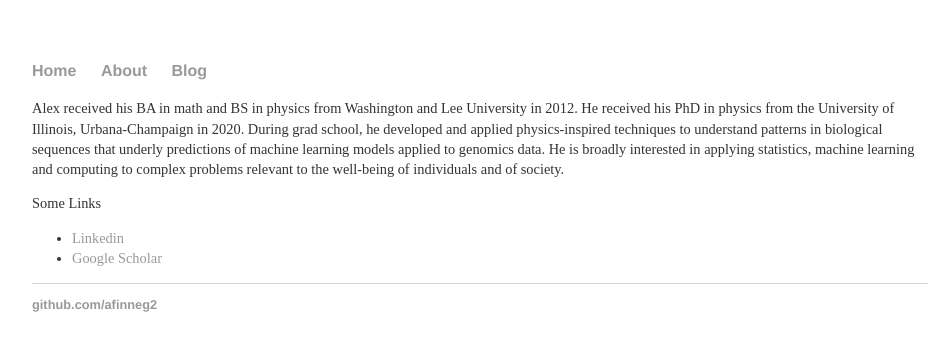
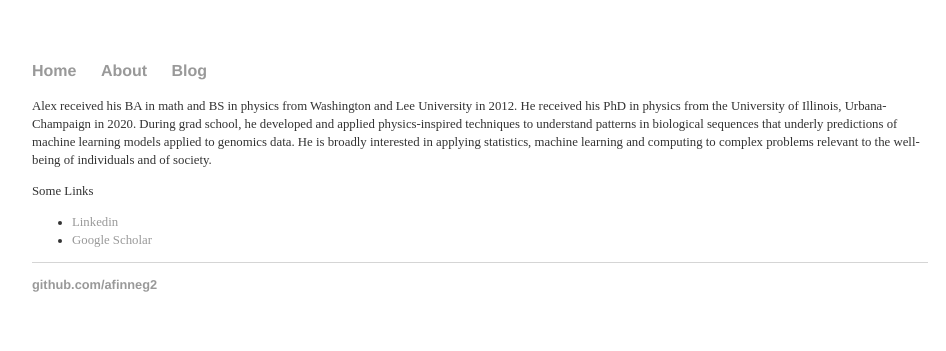
Before and after one commit to afinneg2/afinneg2.github.io, a Jekyll site: the page built from about/index.md, in a window 1280 px wide. Shown: the top 351 px of the page, without its empty margins (160-1106 px from the left). Built offline with Jekyll 4.4.1, drawn with Linux system fonts in a browser that asks for light colours.

Commit message:
minor change

```diff
--- a/css/main.css
+++ b/css/main.css
@@ -3,7 +3,7 @@
 a { text-decoration: none; color: #999; }
 a:hover { text-decoration: underline; }
 
-p, ul { font-size: 0.9em; line-height: 1.4em; color: #333; }
+p, ul { font-size: 0.8em; line-height: 1.4em; color: #333; }
 
 h1, h2, h3, h4 { font-family: 'Helvetica', 'Arial', 'Sans-Serif'; }
 h1 { font-size: 3em;  }
```
